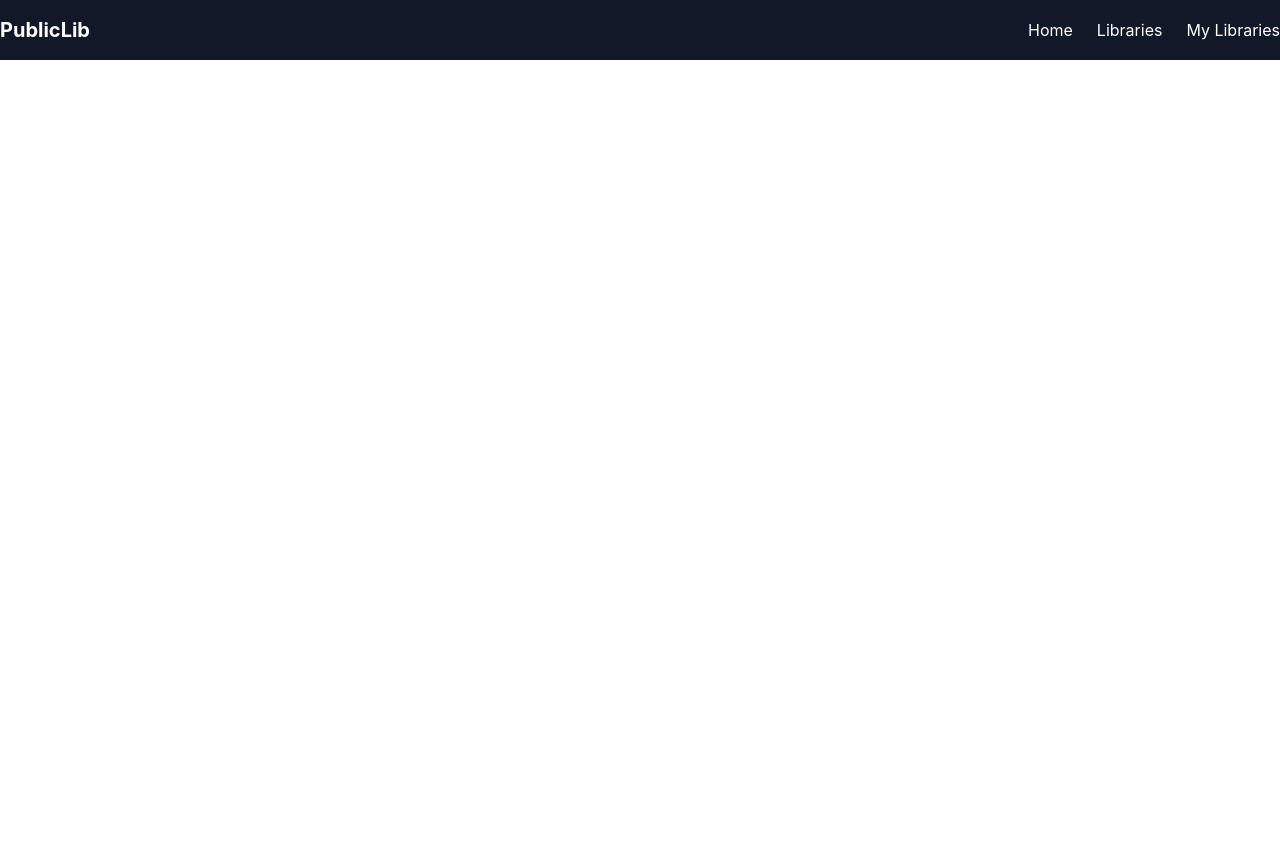
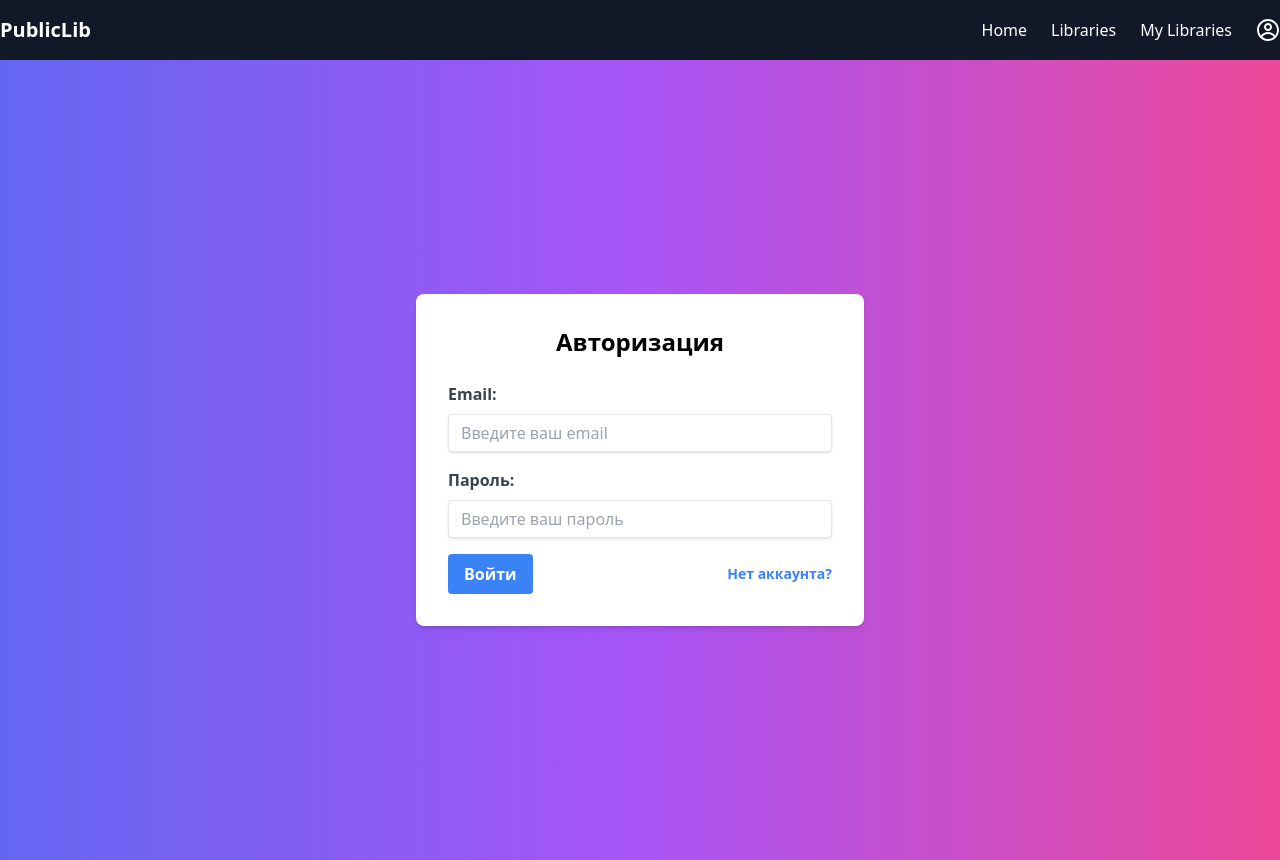
Before and after one commit to RealEragon/SolarLibrary, a React app in the folder frontend/: page /autorization in a window 1280 px wide. Before the commit the page ends 800 px from the top, so only its background shows below. Built offline with nearby package versions, Linux system fonts and the light colour scheme.

Commit message:
Добавлена страница для регистрации и авторизации

```diff
--- a/frontend/package.json
+++ b/frontend/package.json
@@ -8,6 +8,7 @@
     "@testing-library/user-event": "^13.5.0",
     "react": "^18.3.1",
     "react-dom": "^18.3.1",
+    "react-icons": "^5.2.1",
     "react-router-dom": "^6.24.1",
     "react-scripts": "5.0.1",
     "web-vitals": "^2.1.4"
--- /dev/null
+++ b/frontend/src/components/autorization.js
@@ -0,0 +1,96 @@
+import React, { useState } from 'react';
+
+const Authorization = () => {
+  const [email, setEmail] = useState('');
+  const [password, setPassword] = useState('');
+  const [confirmPassword, setConfirmPassword] = useState('');
+  const [isRegistering, setIsRegistering] = useState(false);
+
+  const handleSubmit = (e) => {
+    e.preventDefault();
+    if (isRegistering) {
+      // Логика регистрации
+      console.log('Регистрация:', { email, password, confirmPassword });
+    } else {
+      // Логика авторизации
+      console.log('Авторизация:', { email, password });
+    }
+  };
+
+  const toggleRegistration = () => {
+    setIsRegistering(!isRegistering);
+  };
+
+  return (
+    <div className="flex justify-center items-center h-screen bg-gray-100 bg-gradient-to-r from-indigo-500 via-purple-500 to-pink-500">
+      <div className="w-full max-w-md bg-white shadow-md rounded-lg p-8">
+        <h2 className="text-2xl font-bold mb-6 text-center">
+          {isRegistering ? 'Регистрация' : 'Авторизация'}
+        </h2>
+        <form onSubmit={handleSubmit}>
+          <div className="mb-4">
+            <label htmlFor="email" className="block text-gray-700 font-bold mb-2">
+              Email:
+            </label>
+            <input
+              type="email"
+              id="email"
+              className="shadow appearance-none border rounded w-full py-2 px-3 text-gray-700 leading-tight focus:outline-none focus:shadow-outline"
+              placeholder="Введите ваш email"
+              value={email}
+              onChange={(e) => setEmail(e.target.value)}
+              required
+            />
+          </div>
+          <div className="mb-4">
+            <label htmlFor="password" className="block text-gray-700 font-bold mb-2">
+              Пароль:
+            </label>
+            <input
+              type="password"
+              id="password"
+              className="shadow appearance-none border rounded w-full py-2 px-3 text-gray-700 leading-tight focus:outline-none focus:shadow-outline"
+              placeholder="Введите ваш пароль"
+              value={password}
+              onChange={(e) => setPassword(e.target.value)}
+              required
+            />
+          </div>
+          {isRegistering && (
+            <div className="mb-6">
+              <label htmlFor="confirmPassword" className="block text-gray-700 font-bold mb-2">
+                Подтверждение пароля:
+              </label>
+              <input
+                type="password"
+                id="confirmPassword"
+                className="shadow appearance-none border rounded w-full py-2 px-3 text-gray-700 leading-tight focus:outline-none focus:shadow-outline"
+                placeholder="Подтвердите ваш пароль"
+                value={confirmPassword}
+                onChange={(e) => setConfirmPassword(e.target.value)}
+                required
+              />
+            </div>
+          )}
+          <div className="flex items-center justify-between">
+            <button
+              type="submit"
+              className="bg-blue-500 hover:bg-blue-700 text-white font-bold py-2 px-4 rounded focus:outline-none focus:shadow-outline"
+            >
+              {isRegistering ? 'Зарегистрироваться' : 'Войти'}
+            </button>
+            <button
+              type="button"
+              className="inline-block align-baseline font-bold text-sm text-blue-500 hover:text-blue-800"
+              onClick={toggleRegistration}
+            >
+              {isRegistering ? 'Уже есть аккаунт?' : 'Нет аккаунта?'}
+            </button>
+          </div>
+        </form>
+      </div>
+    </div>
+  );
+};
+
+export default Authorization;
--- a/frontend/src/components/navigator.js
+++ b/frontend/src/components/navigator.js
@@ -3,19 +3,22 @@ import { BrowserRouter as Router, Route, Link, Routes } from "react-router-dom";
 import Home from "./home.js";
 import Libraries from "./libraries.js";
 import MyLibraries from "./mylibraries.js";
+import Profile from "./profile.js";
+import Authorization from "./autorization.js";
+import { CgProfile } from "react-icons/cg";
 
 function Navigator() {
   return (
     <Router>
       <div className="bg-gray-900 text-white py-4">
         <nav className="container mx-auto flex justify-between items-center">
-          <Link to="/home" className="font-bold text-xl">
+          <Link to="/" className="font-bold text-xl">
             PublicLib
           </Link>
           <ul className="flex space-x-6">
             <li>
               <Link
-                to="/home"
+                to="/"
                 className="hover:text-gray-400 transition-colors duration-300"
               >
                 Home
@@ -37,14 +40,23 @@ function Navigator() {
                 My Libraries
               </Link>
             </li>
+            <li>
+            <Link
+              to="/autorization"
+              className="hover:text-gray-400 transition-colors duration-300 flex items-center"
+            >
+              <CgProfile className="text-2xl" />
+            </Link>
+            </li>
           </ul>
         </nav>
       </div>
 
       <Routes>
-        <Route exact path="/home" element={<Home />}></Route>
+        <Route exact path="/" element={<Home />}></Route>
         <Route exact path="/libraries" element={<Libraries />}></Route>
         <Route exact path="/my-libraries" element={<MyLibraries />}></Route>
+        <Route exact path="/autorization" element={<Authorization />}></Route>
       </Routes>
     </Router>
   );
--- /dev/null
+++ b/frontend/src/components/profile.js
@@ -0,0 +1,11 @@
+import React from 'react';
+
+function Profile() {
+    return (
+      <div>
+          <p>Profile page</p>
+      </div>
+    );
+  }
+
+  export default Profile;
--- a/frontend/src/index.css
+++ b/frontend/src/index.css
@@ -1,17 +1,3 @@
 @tailwind base;
 @tailwind components;
 @tailwind utilities;
-
-body {
-  margin: 0;
-  font-family: -apple-system, BlinkMacSystemFont, 'Segoe UI', 'Roboto', 'Oxygen',
-    'Ubuntu', 'Cantarell', 'Fira Sans', 'Droid Sans', 'Helvetica Neue',
-    sans-serif;
-  -webkit-font-smoothing: antialiased;
-  -moz-osx-font-smoothing: grayscale;
-}
-
-code {
-  font-family: source-code-pro, Menlo, Monaco, Consolas, 'Courier New',
-    monospace;
-}
```
Also changed, not shown: 2 other files.
